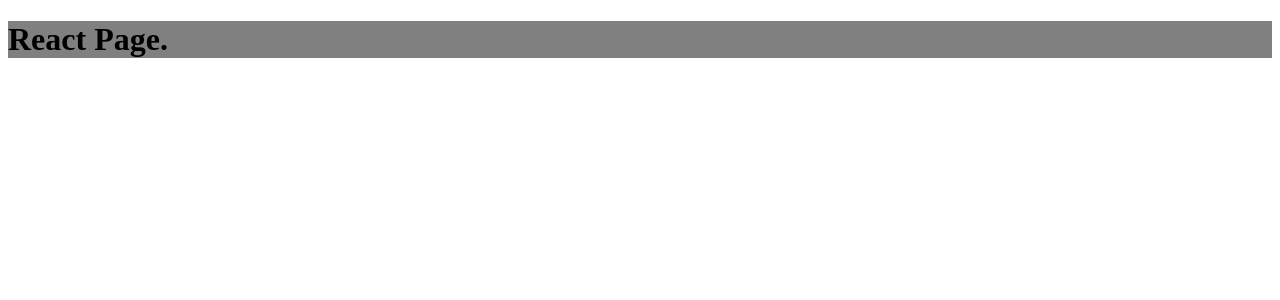
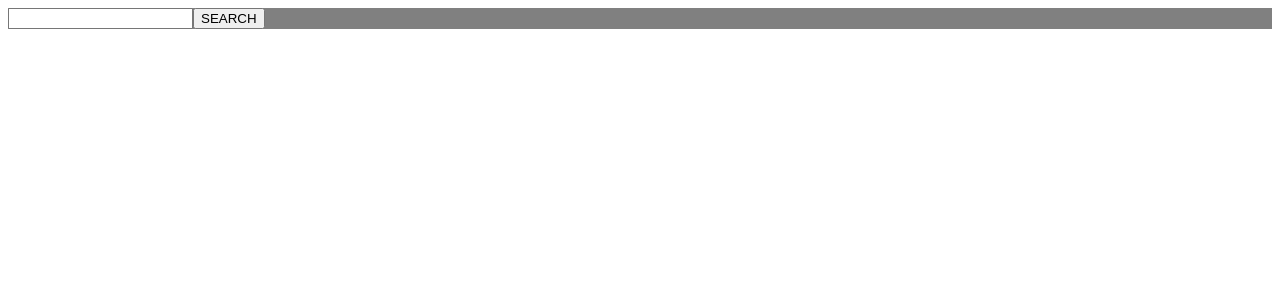
Before and after one commit to mountHouli/mtg-deckbuilder-web, a React app: page / in a window 1280 px wide. Shown: the top 300 px of the page. Built offline with nearby package versions, Linux system fonts and the light colour scheme.

Commit message:
[1] Add Page and CardSearch component with empty input handler

```diff
--- a/src/components/App.jsx
+++ b/src/components/App.jsx
@@ -1,13 +1,12 @@
 import React from 'react'
 
 import '../styles/app.scss'
+import Page from './Page'
 
 const App = () => {
   return (
     <div className='main'>
-      <h1>
-        React Page.
-      </h1>
+      <Page/>
     </div>
   )
 }
--- /dev/null
+++ b/src/components/CardSearch.jsx
@@ -0,0 +1,34 @@
+import React from 'react'
+
+class CardSearch extends React.Component {
+  constructor() {
+    super()
+    this.state = {
+      cardName: '',
+      cardData: ''
+    }
+  }
+
+  handleClick() {
+    console.log('TODO: Write the click handler!')
+  }
+
+  handleCardNameChange(e) {
+    this.setState({
+      cardName: e.target.value
+    })
+  }
+
+  render() {
+    const { cardName, cardData } = this.state
+
+    return (
+      <div>
+        <input onChange={(e) => this.handleCardNameChange(e)} value={cardName}></input>
+        <button onClick={() => this.handleClick()}>SEARCH</button>
+      </div>
+    )
+  }
+}
+
+export default CardSearch
--- /dev/null
+++ b/src/components/Page.jsx
@@ -0,0 +1,13 @@
+import React from 'react'
+
+import CardSearch from './CardSearch'
+
+const Page = () => {
+  return (
+    <div>
+      <CardSearch />
+    </div>
+  )
+}
+
+export default Page
```
